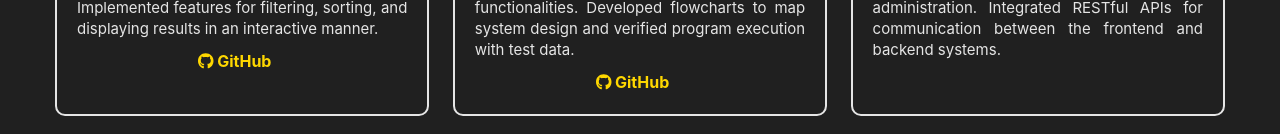
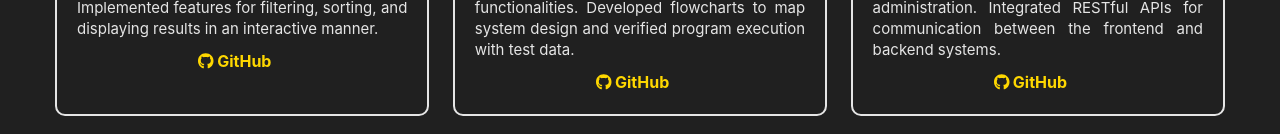
Before and after one commit to mmb0710/Meet-Maheta-Portfolio, a React (Create React App) app: page / in a window 1280 px wide. Shown: the part 2230-2364 px from the top of the page. Built offline with nearby package versions, Linux system fonts and the light colour scheme.

Commit message:
Initial commit for Meet Maheta Portfolio

```diff
--- a/src/components/Projects.js
+++ b/src/components/Projects.js
@@ -74,7 +74,13 @@ const Projects = () => {
   <p>
     Created a web portal using Python's Django framework for user management and service administration. Integrated RESTful APIs for communication between the frontend and backend systems.
   </p>
+  <div className="project-links">
+    <a href="https://github.com/mmb0710/Network-Services-Portal-with-Django.git" target="_blank" rel="noopener noreferrer">
+      <FontAwesomeIcon icon={faGithub} /> GitHub
+    </a>
   </div>
+</div>
+
           {/* 4th Project */}
           <div className="project reveal-right-projects">
             <div className="icon-wrapper">
```
Lines whose indentation alone changed are shown as unchanged.
